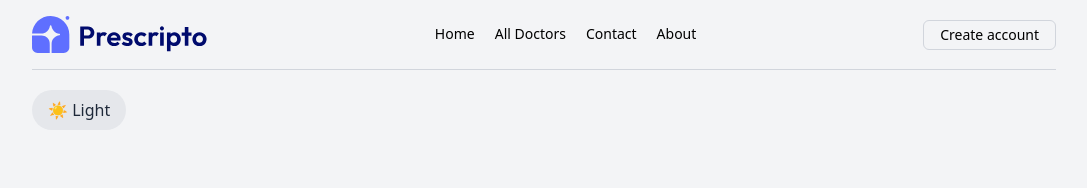
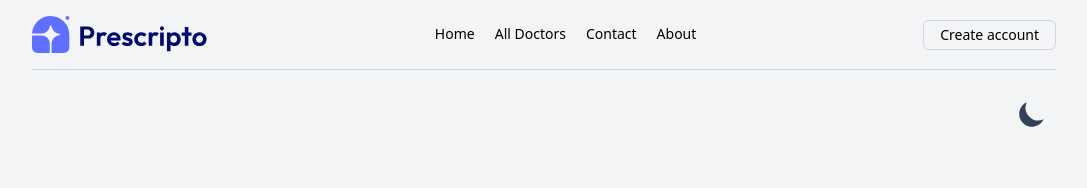
Before and after one commit to Rafy-Tho/Doctor-Appointment, a React (Vite) app in the folder client/: page / in a window 1280 px wide. Shown: the top 188 px of the page, without its empty margins (96-1183 px from the left). Built offline with nearby package versions, Linux system fonts and the light colour scheme.

Commit message:
refactor(ui): replace text toggle with icon buttons for dark/light mode
- Use SVG icons for dark and light mode instead of text labels
- Add container div for proper alignment
- Improve button styling with hover states and consistent sizing

```diff
--- a/client/src/components/ToggleMode.jsx
+++ b/client/src/components/ToggleMode.jsx
@@ -18,18 +18,31 @@
   }, [isDark]);
 
   return (
-    <button
-      onClick={() => setIsDark(!isDark)}
-      className="
-        flex items-center gap-2
-        rounded-full px-4 py-2
-        bg-gray-200 dark:bg-gray-800
-        text-gray-800 dark:text-gray-100
-        transition-all duration-300
-      "
-    >
-      {isDark ? '🌙 Dark' : '☀️ Light'}
-    </button>
+    <div className=" flex justify-end items-center">
+      <button
+        onClick={() => setIsDark(!isDark)}
+        className="h-12 w-12 rounded-lg p-2 hover:bg-gray-100 dark:hover:bg-gray-700"
+      >
+        <svg
+          className="fill-slate-700 block dark:hidden"
+          fill="currentColor"
+          viewBox="0 0 20 20"
+        >
+          <path d="M17.293 13.293A8 8 0 016.707 2.707a8.001 8.001 0 1010.586 10.586z"></path>
+        </svg>
+        <svg
+          className="fill-yellow-500 hidden dark:block"
+          fill="currentColor"
+          viewBox="0 0 20 20"
+        >
+          <path
+            d="M10 2a1 1 0 011 1v1a1 1 0 11-2 0V3a1 1 0 011-1zm4 8a4 4 0 11-8 0 4 4 0 018 0zm-.464 4.95l.707.707a1 1 0 001.414-1.414l-.707-.707a1 1 0 00-1.414 1.414zm2.12-10.607a1 1 0 010 1.414l-.706.707a1 1 0 11-1.414-1.414l.707-.707a1 1 0 011.414 0zM17 11a1 1 0 100-2h-1a1 1 0 100 2h1zm-7 4a1 1 0 011 1v1a1 1 0 11-2 0v-1a1 1 0 011-1zM5.05 6.464A1 1 0 106.465 5.05l-.708-.707a1 1 0 00-1.414 1.414l.707.707zm1.414 8.486l-.707.707a1 1 0 01-1.414-1.414l.707-.707a1 1 0 011.414 1.414zM4 11a1 1 0 100-2H3a1 1 0 000 2h1z"
+            fill-rule="evenodd"
+            clip-rule="evenodd"
+          ></path>
+        </svg>
+      </button>
+    </div>
   );
 }
 
```
